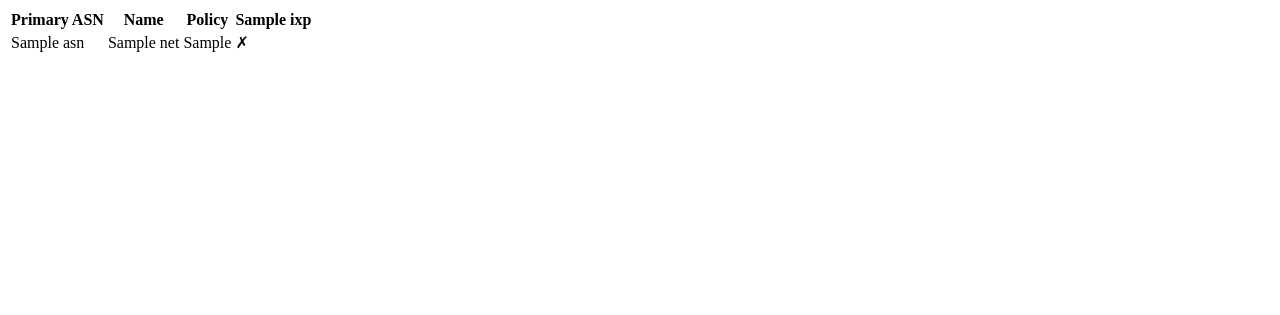
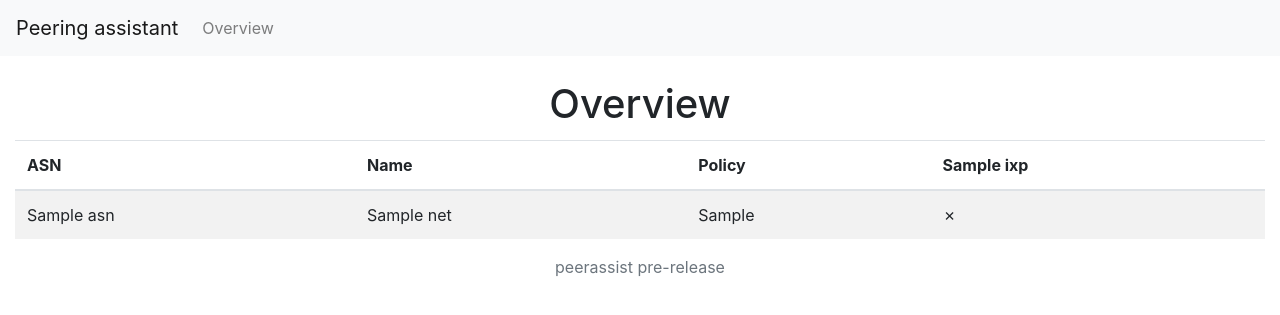
Before and after one commit to paravoid/peerassist, a Django app: template peermatch/templates/home.html in a window 1280 px wide. Shown: the top 315 px of the page. Run offline with Django 3.2, Linux system fonts and the light colour scheme; the template is opened without the code that fills it: most values are stand-ins (such as "Sample title", 1, 10 or a date in 2020); some libraries are stand-ins or nearby versions.

Commit message:
Boostrapify home view

```diff
--- a/peermatch/templates/home.html
+++ b/peermatch/templates/home.html
@@ -1,17 +1,21 @@
-<html>
-  <head>
-  <title>Peering match</title>
-  </head>
-  <body>
-    <table>
+{% extends "_base.html" %}
+{% load i18n %}
+{% block title %}{% trans "Overview" %}{% endblock %}
+{% block heading %}{% trans "Overview" %}{% endblock %}
+{% block body %}
+      <div class="table-responsive">
+        <table class="table table-striped">
+          <thead>
             <tr>
-        <th>Primary ASN</th>
-        <th>Name</th>
-        <th>Policy</th>
+              <th>{% trans "ASN" %}</th>
+              <th>{% trans "Name" %}</th>
+              <th>{% trans "Policy" %}</th>
               {% for ixp in ixps %}
               <th>{{ ixp.name }}</th>
               {% endfor %}
             </tr>
+          </thead>
+          <tbody>
           {% for net in nets %}
             <tr>
               <td>{{ net.asn }}</td>
@@ -30,6 +34,7 @@
               {% endfor %}
             </tr>
           {% endfor %}
+          </tbody>
         </table>
-  </body>
-</html>
+      </div>
+{% endblock %}
```
Lines whose indentation alone changed are shown as unchanged.
